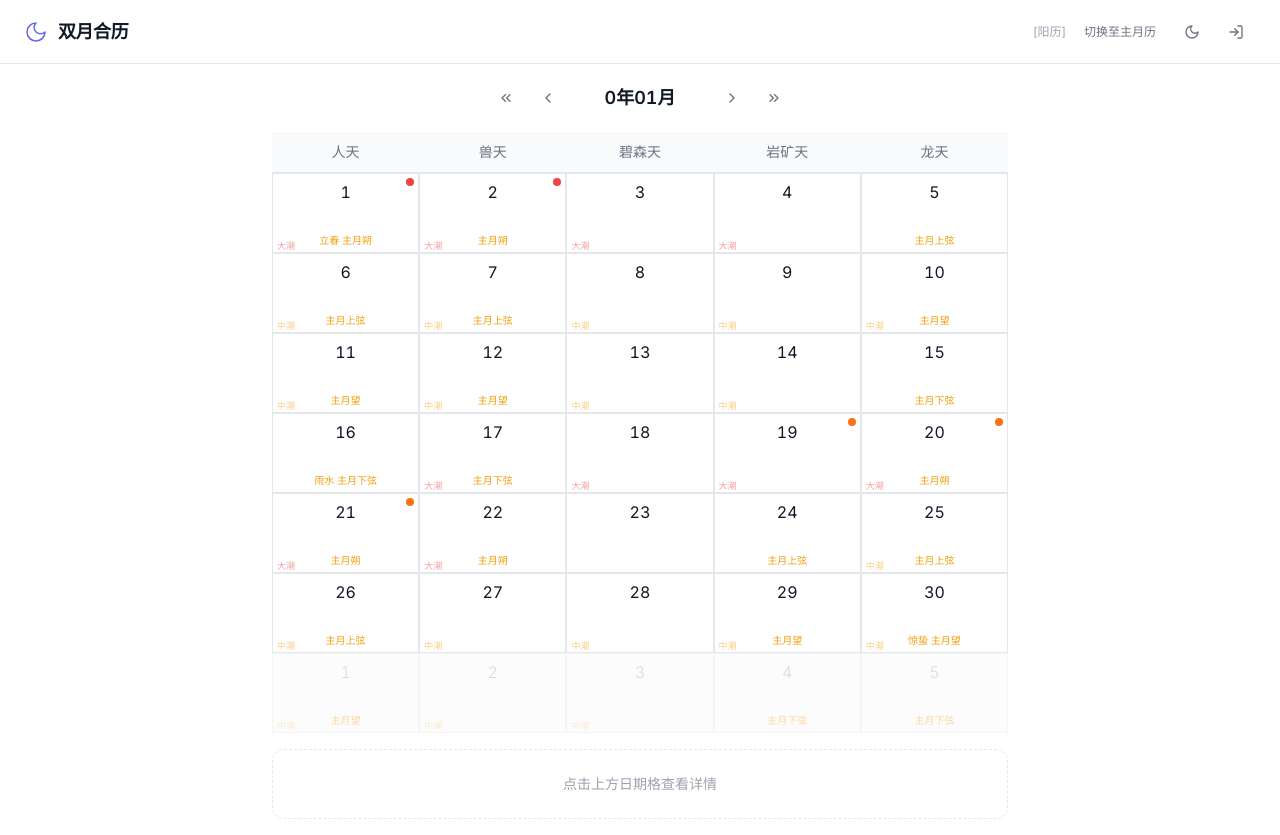
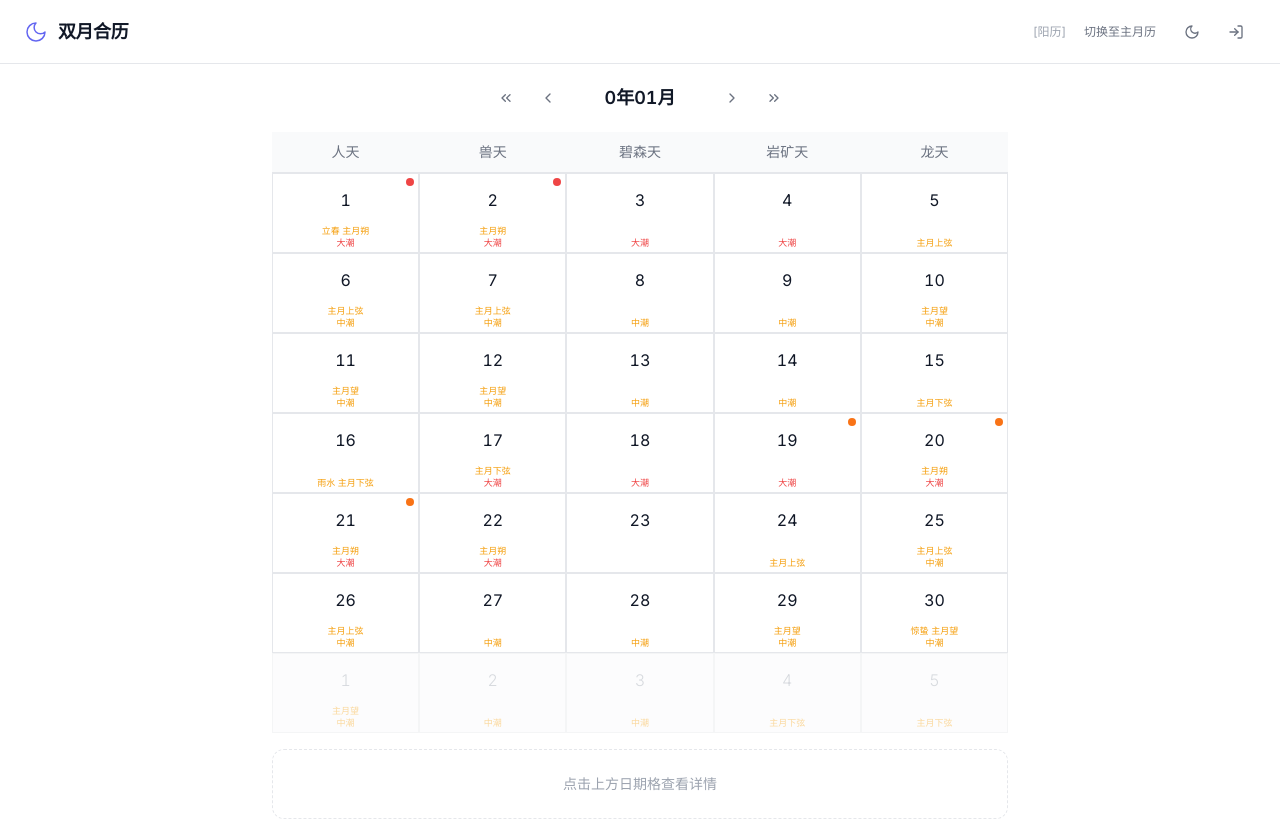
Before and after one commit to ZoeyVirgin/dual-moon-calendar, a React (Vite) app: page / in a window 1280 px wide. Built offline with nearby package versions, Linux system fonts and the light colour scheme.

Commit message:
fix(grid-cell): 底部行统一flexbox分层  B级天象/潮汐/事件彩条不再重叠

```diff
--- a/src/components/calendar/GridCell.tsx
+++ b/src/components/calendar/GridCell.tsx
@@ -1,6 +1,6 @@
 import { useCallback } from 'react'
 import { cn } from '@/utils/cn'
-import type { CalendarDate, AstronomicalEvent, TideLevel, ViewMode } from '@/types/calendar'
+import type { CalendarDate, AstronomicalEvent, ViewMode } from '@/types/calendar'
 import type { CalendarEvent } from '@/types/events'
 import { MoonPhase } from '@/types/calendar'
 
@@ -30,88 +30,33 @@ const MOON_PHASE_ICONS: Record<string, string> = {
 }
 
 // ============================================
-// 天象标记子组件
+// S/A级天象圆点（右上角）
 // ============================================
 
-function AstronomicalMarkers({ events }: { events: AstronomicalEvent[] }) {
-  const sEvent = events.find((e) => e.level === 'S')
-  const aEvent = events.find((e) => e.level === 'A')
-  const bEvents = events.filter((e) => e.level === 'B')
-  const topBadge = sEvent || aEvent
+function TopBadge({ events }: { events: AstronomicalEvent[] }) {
+  const top = events.find((e) => e.level === 'S') || events.find((e) => e.level === 'A')
+  if (!top) return null
 
   return (
-    <>
-      {/* S级: 右上角红色脉动圆点 */}
-      {topBadge && (
-        <span
-          className={cn(
-            'absolute top-1 right-1 w-2 h-2 rounded-full',
-            topBadge.level === 'S' && 'bg-[var(--event-S)] animate-pulse',
-            topBadge.level === 'A' && 'bg-[var(--event-A)]',
-          )}
-          title={topBadge.name}
-          aria-label={topBadge.name}
-        />
+    <span
+      className={cn(
+        'absolute top-1 right-1 w-2 h-2 rounded-full',
+        top.level === 'S' && 'bg-[var(--event-S)] animate-pulse',
+        top.level === 'A' && 'bg-[var(--event-A)]',
       )}
-
-      {/* B级: 底部居中文字标签 */}
-      {bEvents.length > 0 && (
-        <div className="mt-auto text-[10px] leading-tight text-[var(--event-B)] truncate px-0.5 text-center">
-          {bEvents.map((e) => e.name).join(' ')}
-        </div>
-      )}
-    </>
+      title={top.name}
+      aria-label={top.name}
+    />
   )
 }
 
 // ============================================
-// 事件标记子组件
+// 潮汐标签常量
 // ============================================
 
-function EventMarkers({ events }: { events: CalendarEvent[] }) {
-  if (events.length === 0) return null
-
-  const visibleEvents = events.filter((e) => e.display.isVisible)
-  if (visibleEvents.length === 0) return null
-
-  return (
-    <div className="absolute bottom-1 left-2 right-2 flex gap-0.5">
-      {visibleEvents.slice(0, 3).map((evt) => (
-        <div
-          key={evt.id}
-          className="h-0.5 flex-1 rounded-full"
-          style={{ backgroundColor: evt.display.color }}
-          title={evt.title}
-        />
-      ))}
-    </div>
-  )
-}
-
-// ============================================
-// 潮汐指示器
-// ============================================
-
-function TideIndicator({ tide }: { tide: TideLevel }) {
-  if (tide === 'normal') return null
-
-  const config: Record<string, { label: string; color: string }> = {
-    spring: { label: '大潮', color: 'var(--event-S)' },
-    neap: { label: '中潮', color: 'var(--event-B)' },
-  }
-
-  const info = config[tide]
-  if (!info) return null
-
-  return (
-    <span
-      className="absolute bottom-0.5 left-1 text-[9px] leading-none opacity-50"
-      style={{ color: info.color }}
-      title={info.label}
-    >
-      {info.label}
-    </span>
-  )
+const TIDE_LABELS: Record<string, string> = {
+  spring: '大潮',
+  neap: '中潮',
 }
 
 // ============================================
@@ -195,7 +140,7 @@ export function GridCell({
       {/* 日期数字 */}
       <span
         className={cn(
-          'text-sm sm:text-base tabular-nums',
+          'text-sm sm:text-base tabular-nums leading-none mt-2',
           isCurrentMonth && !isSelected && 'font-normal',
           isSelected && 'font-semibold text-[var(--accent-700)]',
           !isCurrentMonth && 'font-light',
@@ -204,14 +149,40 @@ export function GridCell({
         {solar.day}
       </span>
 
-      {/* 天象标记 */}
-      <AstronomicalMarkers events={astronomicalEvents} />
+      {/* S/A 级圆点 */}
+      <TopBadge events={astronomicalEvents} />
 
-      {/* 事件彩色条 */}
-      <EventMarkers events={events} />
-
-      {/* 潮汐指示 */}
-      <TideIndicator tide={tide} />
+      {/* 底部行：B级天象 + 潮汐 + 事件彩条 */}
+      <div className="absolute bottom-0 left-1 right-1 flex flex-col items-center gap-px pb-1">
+        {/* B级天象 */}
+        {astronomicalEvents.filter((e) => e.level === 'B').length > 0 && (
+          <span className="text-[9px] leading-tight text-[var(--event-B)] truncate text-center w-full">
+            {astronomicalEvents.filter((e) => e.level === 'B').map((e) => e.name).join(' ')}
+          </span>
+        )}
+        {/* 潮汐 */}
+        {tide !== 'normal' && TIDE_LABELS[tide] && (
+          <span className={cn(
+            'text-[9px] leading-tight',
+            tide === 'spring' ? 'text-[var(--event-S)]' : 'text-[var(--event-B)]',
+          )}>
+            {TIDE_LABELS[tide]}
+          </span>
+        )}
+        {/* 事件彩条 */}
+        {events.filter((e) => e.display.isVisible).length > 0 && (
+          <div className="flex gap-0.5 w-full pt-0.5">
+            {events.filter((e) => e.display.isVisible).slice(0, 3).map((evt) => (
+              <div
+                key={evt.id}
+                className="h-0.5 flex-1 rounded-full"
+                style={{ backgroundColor: evt.display.color }}
+                title={evt.title}
+              />
+            ))}
+          </div>
+        )}
+      </div>
     </button>
   )
 }
```
Also changed, not shown: 1 other file (tests, documents, lock files or other folders).
